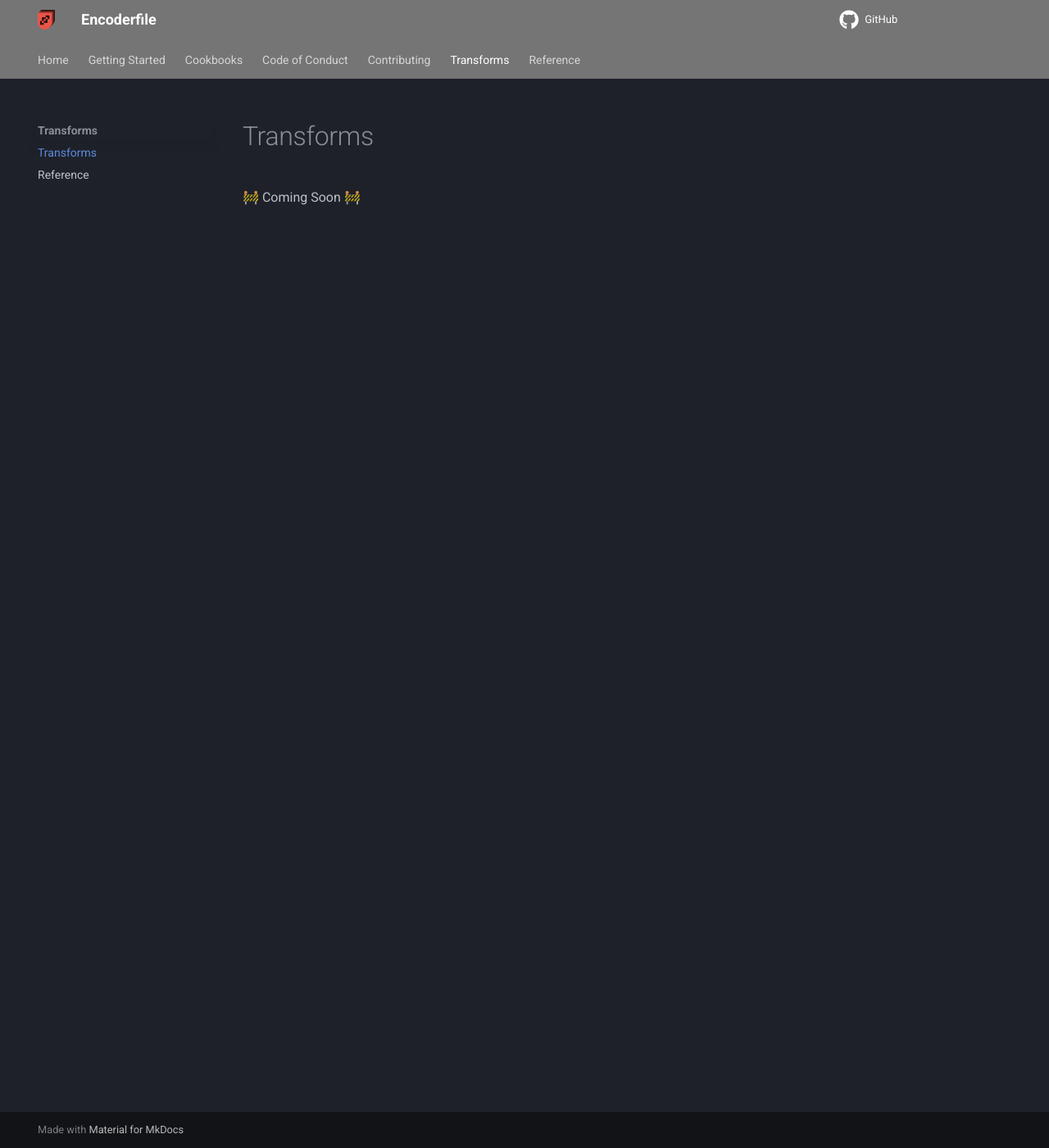
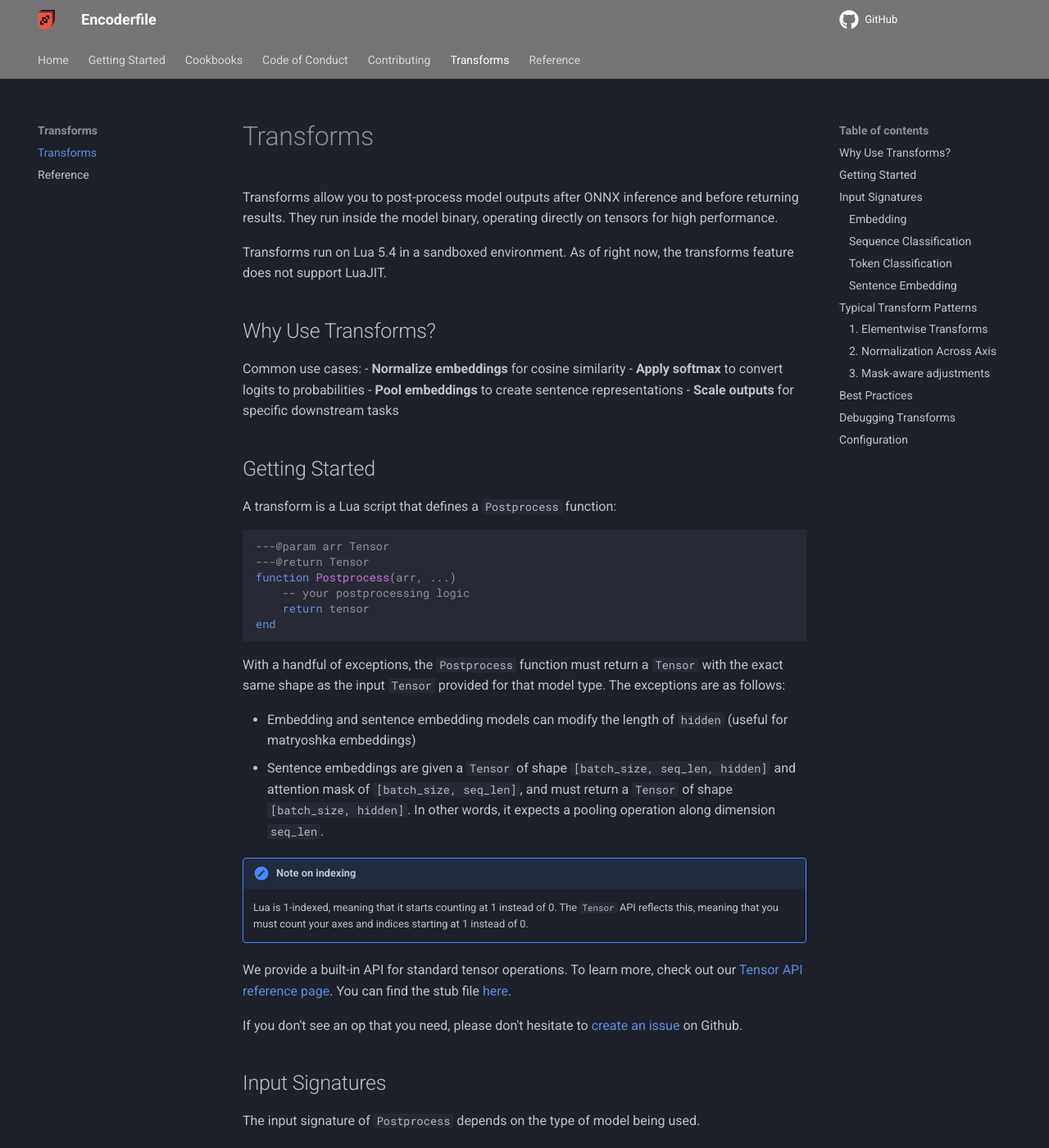
Before and after one commit to mozilla-ai/encoderfile, an MkDocs documentation site: the page built from docs/transforms/index.md, in a window 1280 px wide and 1400 px high. Shown: the whole window at 82% size. Built offline with MkDocs 1.6.1 and Material for MkDocs 9.7.7, drawn with Linux system fonts in a browser that asks for light colours; comment, search, counter and statistics services are not loaded; the version menu is left out; some of the changed text lies outside the part shown.

Commit message:
docs: transforms API (#134)
Transforms docs!

---------

Co-authored-by: angpt <anushrigupta@gmail.com>

````diff
--- a/docs/transforms/index.md
+++ b/docs/transforms/index.md
@@ -1,3 +1,198 @@
 # Transforms
 
-🚧 Coming Soon 🚧
+Transforms allow you to post-process model outputs after ONNX inference and before returning results. They run inside the model binary, operating directly on tensors for high performance.
+
+Transforms run on Lua 5.4 in a sandboxed environment. As of right now, the transforms feature does not support LuaJIT.
+
+## Why Use Transforms?
+
+Common use cases:
+- **Normalize embeddings** for cosine similarity
+- **Apply softmax** to convert logits to probabilities
+- **Pool embeddings** to create sentence representations
+- **Scale outputs** for specific downstream tasks
+
+## Getting Started
+
+A transform is a Lua script that defines a `Postprocess` function:
+
+```lua
+---@param arr Tensor
+---@return Tensor
+function Postprocess(arr, ...)
+    -- your postprocessing logic
+    return tensor
+end
+```
+
+With a handful of exceptions, the `Postprocess` function must return a `Tensor` with the exact same shape as the input `Tensor` provided for that model type. The exceptions are as follows:
+
+- Embedding and sentence embedding models can modify the length of `hidden` (useful for matryoshka embeddings)
+- Sentence embeddings are given a `Tensor` of shape `[batch_size, seq_len, hidden]` and attention mask of `[batch_size, seq_len]`, and must return a `Tensor` of shape `[batch_size, hidden]`. In other words, it expects a pooling operation along dimension `seq_len`.
+
+!!! note "Note on indexing"
+    Lua is 1-indexed, meaning that it starts counting at 1 instead of 0. The `Tensor` API reflects this, meaning that you must count your axes and indices starting at 1 instead of 0.
+
+We provide a built-in API for standard tensor operations. To learn more, check out our [Tensor API reference page](reference). You can find the stub file [here](https://github.com/mozilla-ai/encoderfile/blob/main/encoderfile-core/stubs/lua/tensor.lua).
+
+If you don't see an op that you need, please don't hesitate to [create an issue](https://github.com/mozilla-ai/encoderfile/issues) on Github.
+
+## Input Signatures
+
+The input signature of `Postprocess` depends on the type of model being used.
+
+### Embedding
+
+```lua
+--- input: 3d tensor of shape [batch_size, seq_len, hidden]
+---@param arr Tensor
+---output: 3d tensor of shape [batch_size, seq_len, hidden]
+---@return Tensor
+function Postprocess(arr)
+    -- your postprocessing logic
+    return tensor
+end
+```
+
+### Sequence Classification
+
+```lua
+--- input: 2d tensor of shape [batch_size, n_labels]
+---@param arr Tensor
+---output: 2d tensor of shape [batch_size, n_labels]
+---@return Tensor
+function Postprocess(arr)
+    -- your postprocessing logic
+    return tensor
+end
+```
+
+### Token Classification
+
+```lua
+--- input: 3d tensor of shape [batch_size, seq_len, n_labels]
+---@param arr Tensor
+---output: 3d tensor of shape [batch_size, seq_len, n_labels]
+---@return Tensor
+function Postprocess(arr)
+    -- your postprocessing logic
+    return tensor
+end
+```
+
+### Sentence Embedding
+
+
+!!! note "Mean Pooling"
+    To mean-pool embeddings, you can use the `Tensor:mean_pool` function like this: `tensor:mean_pool(mask)`.
+
+```lua
+--- input: 3d tensor of shape [batch_size, seq_len, hidden]
+---@param arr Tensor
+-- input: 2d tensor of shape [batch_size, seq_len]
+-- This is automatically provided to the function and is equivalent to 🤗 transformer's attention_mask.
+---@param mask Tensor
+---output: 2d tensor of shape [batch_size, hidden]
+---@return Tensor
+function Postprocess(arr, mask)
+    -- your postprocessing logic
+    return tensor
+end
+```
+
+## Typical Transform Patterns
+
+Most transforms fall into one of 3 patterns:
+
+### 1. Elementwise Transforms
+
+Safe: they preserve shape automatically.
+
+Examples:
+
+- scaling (`tensor * 1.5`)
+- activation functions (`tensor:exp()`)
+
+### 2. Normalization Across Axis
+
+These also preserve shape.
+
+Examples:
+
+- Lp normalization: (`tensor:lp_normalize(p, axis)`)
+- subtracting mean per batch or per token
+- applying softmax across a specific dimension (`tensor:softmax(2)`)
+
+### 3. Mask-aware adjustments
+
+When working with sentence embedding models:
+
+```lua
+function Postprocess(arr, mask)
+    -- embeddings: [batch, seq, hidden]
+    -- mask: [batch, seq]
+
+    -- operations here must output [batch, hidden]
+    return ...
+end
+```
+
+## Best Practices
+
+!!! warning "Performance Implications"
+    Transforms run synchronously during inference, so expensive Lua-side loops will increase latency. If you don't see an op that you need, please don't hesitate to [create an issue](https://github.com/mozilla-ai/encoderfile/issues) on Github.
+
+A typical transform follows this structure:
+
+```lua
+function Postprocess(arr, ...)
+    -- Step 1: apply elementwise or axis-based operations
+    local modified = arr:exp()  -- example
+
+    -- Step 2: ensure the output shape matches the input shape
+    -- (all built-in ops described in the Tensor API preserve shape)
+
+    return modified
+end
+```
+
+## Debugging Transforms
+
+You can inspect shape and values using:
+
+```lua
+print("ndim:", t:ndim())
+print("len:", #t)
+print(tostring(t))
+```
+
+Errors typically fall into:
+
+- axis out of range
+    → axis must be 1-indexed and ≤ tensor rank
+
+- broadcasting errors
+    → the two shapes are incompatible
+
+- returned value is not a tensor
+    → must return a Tensor userdata object
+
+- shape mismatch
+    → you modified rank or dimensions
+
+## Configuration
+
+Transforms are embedded at build time. You can specify them in your config.yml either as a file path or inline.
+
+```yml
+transform:
+    path: path/to/your/transform/here
+```
+
+Or, they can be passed inline:
+```yml
+transform: |
+    function Postprocess(arr)
+        ...
+    return arr
+```
````
